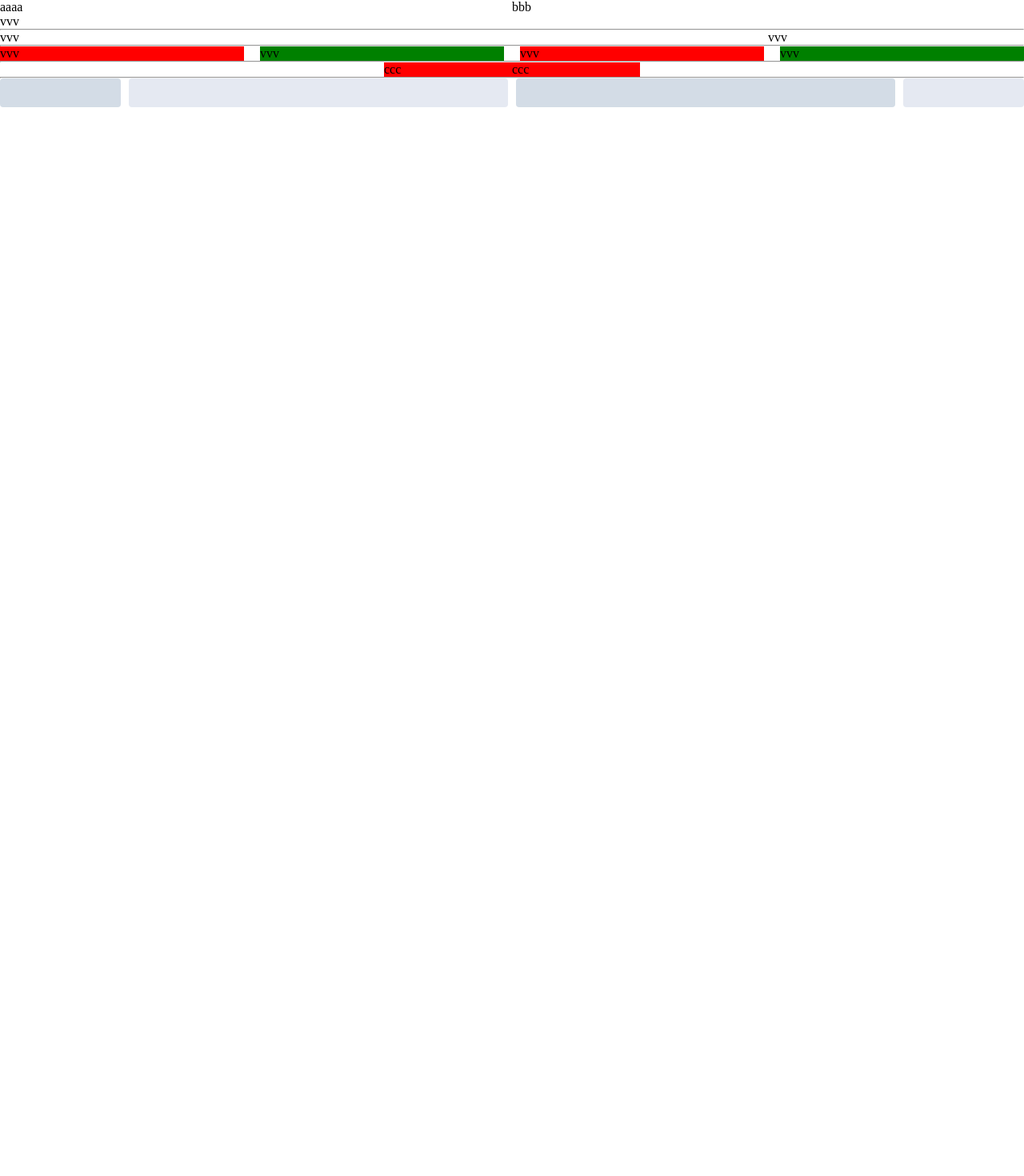
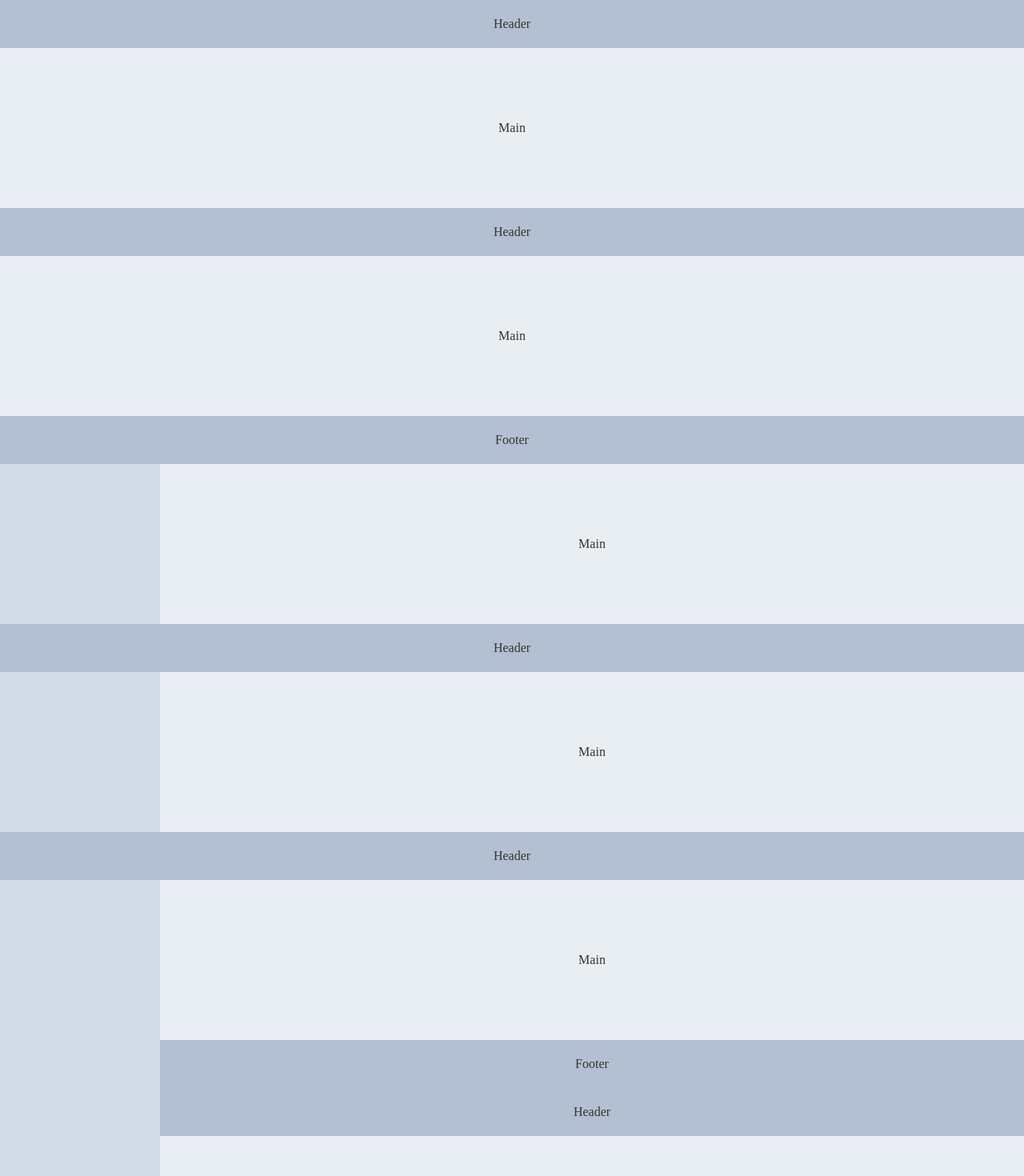
Before and after one commit to YIngChenIt/ying-ui, a Vue app: page / in a window 1280 px wide. Shown: the top 1470 px of the page at 80% size. Before the commit the page ends 800 px from the top, so only its background shows below. Built offline with nearby package versions, Linux system fonts and the light colour scheme.

Commit message:
feat:container

```diff
--- a/src/App.vue
+++ b/src/App.vue
@@ -1,74 +1,56 @@
 <template>
   <div id="app">
-    <y-row>
-      <y-col :span="12">
-        <div>aaaa</div>
-      </y-col>
-      <y-col :span="12">
-        <div>bbb</div>
-      </y-col>
-    </y-row>
-    <y-row>
-      <y-col>
-        <div>vvv</div>
-      </y-col>
-    </y-row>
+    <y-container>
+      <y-header>Header</y-header>
+      <y-main>Main</y-main>
+    </y-container>
 
-    <hr />
+    <y-container>
+      <y-header>Header</y-header>
+      <y-main>Main</y-main>
+      <y-footer>Footer</y-footer>
+    </y-container>
 
-    <y-row>
-      <y-col :span="6">
-        <div>vvv</div>
-      </y-col>
-      <y-col :span="6" :offset="12">
-        <div>vvv</div>
-      </y-col>
-    </y-row>
+    <y-container>
+      <y-aside width="200px">Aside</y-aside>
+      <y-main>Main</y-main>
+    </y-container>
 
-    <hr />
+    <y-container>
+      <y-header>Header</y-header>
+      <y-container>
+        <y-aside width="200px">Aside</y-aside>
+        <y-main>Main</y-main>
+      </y-container>
+    </y-container>
 
-    <y-row :gutter="20">
-      <y-col :span="6">
-        <div class="red">vvv</div>
-      </y-col>
-      <y-col :span="6">
-        <div class="green">vvv</div>
-      </y-col>
-      <y-col :span="6">
-        <div class="red">vvv</div>
-      </y-col>
-      <y-col :span="6">
-        <div class="green">vvv</div>
-      </y-col>
-    </y-row>
+    <y-container>
+      <y-header>Header</y-header>
+      <y-container>
+        <y-aside width="200px">Aside</y-aside>
+        <y-container>
+          <y-main>Main</y-main>
+          <y-footer>Footer</y-footer>
+        </y-container>
+      </y-container>
+    </y-container>
 
-    <hr />
+    <y-container>
+      <y-aside width="200px">Aside</y-aside>
+      <y-container>
+        <y-header>Header</y-header>
+        <y-main>Main</y-main>
+      </y-container>
+    </y-container>
 
-    <y-row justify="center">
-      <y-col :span="3">
-        <div class="red">ccc</div>
-      </y-col>
-      <y-col :span="3">
-        <div class="red">ccc</div>
-      </y-col>
-    </y-row>
-
-    <hr />
-
-    <y-row :gutter="10">
-      <y-col :xs="8" :sm="6" :md="4" :lg="3" :xl="1">
-        <div class="grid-content bg-purple"></div>
-      </y-col>
-      <y-col :xs="4" :sm="6" :md="8" :lg="9" :xl="11">
-        <div class="grid-content bg-purple-light"></div>
-      </y-col>
-      <y-col :xs="4" :sm="6" :md="8" :lg="9" :xl="11">
-        <div class="grid-content bg-purple"></div>
-      </y-col>
-      <y-col :xs="8" :sm="6" :md="4" :lg="3" :xl="1">
-        <div class="grid-content bg-purple-light"></div>
-      </y-col>
-    </y-row>
+    <y-container>
+      <y-aside width="200px">Aside</y-aside>
+      <y-container>
+        <y-header>Header</y-header>
+        <y-main>Main</y-main>
+        <y-footer>Footer</y-footer>
+      </y-container>
+    </y-container>
   </div>
 </template>
 
@@ -104,4 +86,39 @@ export default {
   border-radius: 4px;
   min-height: 36px;
 }
+
+.y-header,
+.y-footer {
+  background-color: #b3c0d1;
+  color: #333;
+  text-align: center;
+  line-height: 60px;
+}
+
+.y-aside {
+  background-color: #d3dce6;
+  color: #333;
+  text-align: center;
+  line-height: 200px;
+}
+
+.y-main {
+  background-color: #e9eef3;
+  color: #333;
+  text-align: center;
+  line-height: 160px;
+}
+
+body > .y-container {
+  margin-bottom: 40px;
+}
+
+.y-container:nth-child(5) .y-aside,
+.y-container:nth-child(6) .y-aside {
+  line-height: 260px;
+}
+
+.y-container:nth-child(7) .y-aside {
+  line-height: 320px;
+}
 </style>
--- /dev/null
+++ b/src/packages/container/aside.vue
@@ -0,0 +1,18 @@
+<template>
+  <aside class="y-aside" :style="{width}"></aside>
+</template>
+
+<script>
+export default {
+  name: "y-aside",
+  props: {
+    width: {
+      type: String,
+      default: "300px"
+    }
+  }
+};
+</script>
+
+<style lang="scss">
+</style>
--- /dev/null
+++ b/src/packages/container/container.vue
@@ -0,0 +1,28 @@
+<template>
+  <section class="y-container" :class="{isVertical}">
+    <slot></slot>
+  </section>
+</template>
+<script>
+export default {
+  name: "y-container",
+  data() {
+    return { isVertical: true };
+  },
+  mounted() {
+    this.isVertical = this.$children.some(child =>
+      ["y-footer", "y-header"].includes(child.$options.name)
+    );
+  }
+};
+</script>
+<style lang="scss">
+.y-container {
+  display: flex;
+  flex-direction: row;
+  flex:1
+}
+.y-container.isVertical {
+  flex-direction: column;
+}
+</style>
--- /dev/null
+++ b/src/packages/container/footer.vue
@@ -0,0 +1,17 @@
+<template>
+  <footer class="y-footer">
+    <slot></slot>
+  </footer>
+</template>
+
+<script>
+export default {
+  name: "y-footer"
+};
+</script>
+
+<style lang="scss">
+.y-footer {
+  height: 60px;
+}
+</style>
--- /dev/null
+++ b/src/packages/container/header.vue
@@ -0,0 +1,17 @@
+<template>
+  <header class="y-header">
+    <slot></slot>
+  </header>
+</template>
+
+<script>
+export default {
+  name: "y-header"
+};
+</script>
+
+<style lang="scss">
+.y-header {
+  height: 60px;
+}
+</style>
--- /dev/null
+++ b/src/packages/container/main.vue
@@ -0,0 +1,18 @@
+<template>
+  <main class="y-main">
+    <slot></slot>
+  </main>
+</template>
+
+<script>
+export default {
+  name: "y-main"
+};
+</script>
+
+<style lang="scss">
+.y-main {
+  flex: 1;
+  padding: 20px;
+}
+</style>
```
Also changed, not shown: src/packages/index.js (+10 -0 lines).
